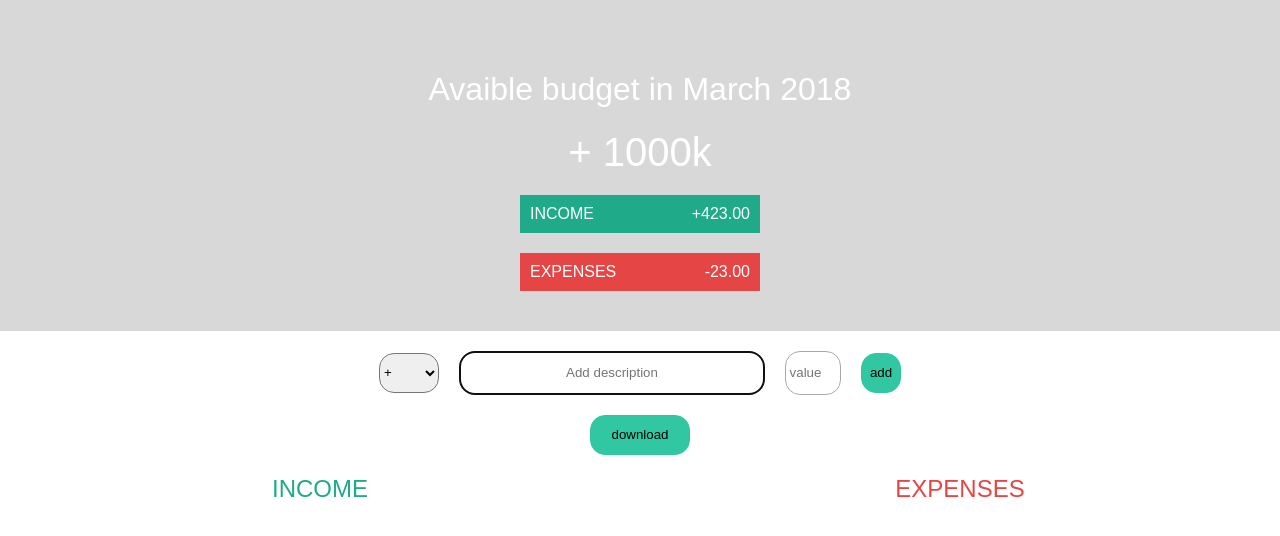
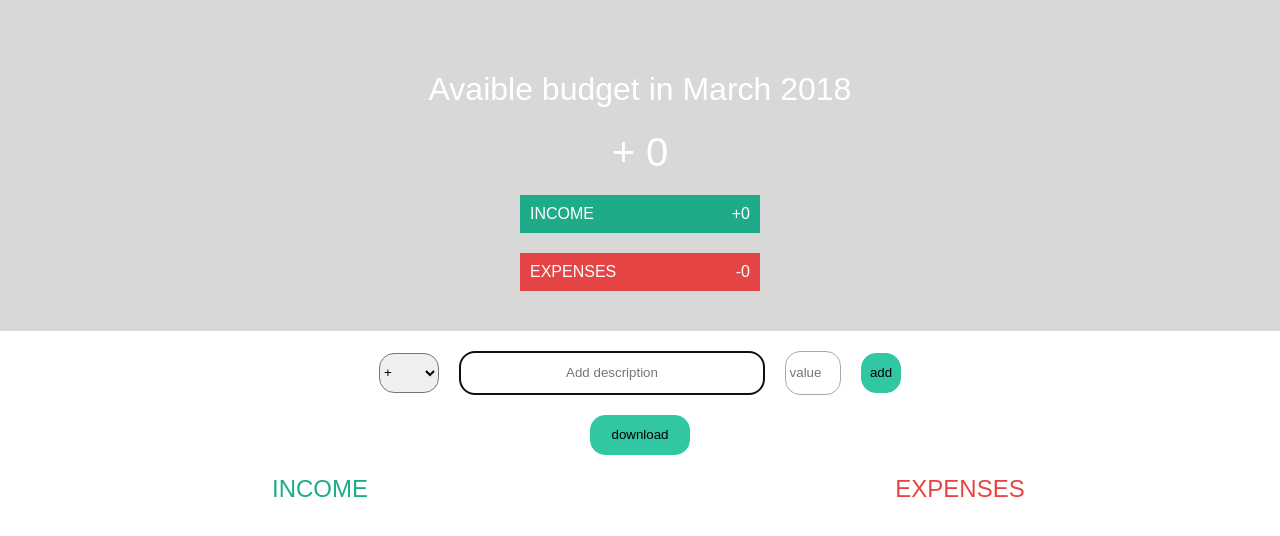
Before and after one commit to Neffff/YourBudget, a React (Create React App) app: page / in a window 1280 px wide. Shown: the top 536 px of the page. Built offline with nearby package versions, Linux system fonts and the light colour scheme.

Commit message:
added income and expenses labels - need fix

```diff
--- a/src/App.js
+++ b/src/App.js
@@ -15,41 +15,77 @@ class App extends Component {
         type: '+',
         description: '',
         value: ''
+      },
+      incomeSum: 0,
+      expensesSum: 0,
+      allSum: 0
     }
   }
+  componentDidUpdate(prevProps, prevState) {
+    if (prevState.incomeItems !== this.state.incomeItems) {
+      this.setState({
+        incomeSum: this
+          .state
+          .incomeItems
+          .reduce((aku, cur) => aku + parseInt(cur[2], 10), 0),
+          allSum: this.state.incomeSum - this.state.expensesSum
+      })
+      // this.setState({ allSum: this.state.incomeSum - this.state.expensesSum })
+    } else if (prevState.expensesItems !== this.state.expensesItems) {
+      this.setState({
+        expensesSum: this
+          .state
+          .expensesItems
+          .reduce((aku, cur) => aku + parseInt(cur[2], 10), 0)
+      }),
+      this.setState({ allSum: parseInt(this.state.incomeSum, 10) - parseInt(this.state.expensesSum, 10) })
     }
-
+  }
   handleInputChange = event => {
-    this.setState({currentInputsValues: {...this.state.currentInputsValues, [event.target.name]: event.target.value}});
+    this.setState({
+      currentInputsValues: {
+        ...this.state.currentInputsValues,
+        [event.target.name]: event.target.value
+      }
+    });
   };
 
   handleSubmit = (e) => {
     e.preventDefault();
-    (this.state.currentInputsValues.type === '+') ? this.setState({
+    (this.state.currentInputsValues.type === '+')
+      ? this.setState({
         incomeItems: [
           ...this.state.incomeItems,
           [this.state.currentInputsValues.type, this.state.currentInputsValues.description, this.state.currentInputsValues.value]
         ]
-    }) : this.setState({
+      })
+      : this.setState({
         expensesItems: [
           ...this.state.expensesItems,
           [this.state.currentInputsValues.type, this.state.currentInputsValues.description, this.state.currentInputsValues.value]
         ]
       });
-    this.setState({currentInputsValues: { type: '+', description: '', value: ''}})
+    this.setState({
+      currentInputsValues: {
+        type: '+',
+        description: '',
+        value: ''
+      }
+    });
   }
 
   render() {
-    const { currentInputsValues, incomeItems, expensesItems } = this.state;
+    const {currentInputsValues, incomeItems, expensesItems, expensesSum, incomeSum, allSum} = this.state;
     return (
       <div className="App">
-        <Header/>
+        <Header expensesSum={expensesSum} incomeSum={incomeSum} allSum={allSum}/>
         <MainInputs
           descInputValue={currentInputsValues.description}
           typeInputValue={currentInputsValues.type}
           valInputValue={currentInputsValues.value}
           handleSubmit={this.handleSubmit}
-          handleInputChange={this.handleInputChange}/>
+          handleInputChange={this.handleInputChange}
+          data={incomeItems.concat(expensesItems)}/>
         <div className="App__lists">
           <IncomeList incomeItems={incomeItems}/>
           <ExpensesList expensesItems={expensesItems}/>
--- a/src/components/ExpensesList.js
+++ b/src/components/ExpensesList.js
@@ -8,9 +8,6 @@ class ExpensesList extends Component {
         <h2 className="expensesList__name">EXPENSES</h2>
         <ul className="expensesList__list">
         {this.props.expensesItems.map((item, key) => <li key={key}><span>{item[1]}</span><span>- {parseInt(item[2], 10).toLocaleString('de-DE')}</span></li>)}
-        {
-          console.log(this.props.expensesItems)
-        }
             </ul>
       </div>
     );
--- a/src/components/Header.js
+++ b/src/components/Header.js
@@ -13,10 +13,10 @@ class Header extends Component {
             <div className="header">
                 <div className="header__title">
                     <h1 className="header__title--month">Avaible budget in {MONTH_NAMES[new Date().getMonth()]} {new Date().getFullYear()}</h1>
-                    <span className="header__title--value">+ 1000k</span>
+                    <span className="header__title--value">+ {this.props.allSum}</span>
                 </div>
-                <HeaderIncome/>
-                <HeaderExpenses/>
+                <HeaderIncome incomeSum={this.props.incomeSum}/>
+                <HeaderExpenses expensesSum={this.props.expensesSum}/>
             </div>
         );
     }
--- a/src/components/HeaderExpenses.js
+++ b/src/components/HeaderExpenses.js
@@ -5,7 +5,7 @@ class HeaderExpenses extends Component {
     render() {
         return (
             <div className="header__expenses">
-                <span>EXPENSES</span><span>-23.00</span>
+                <span>EXPENSES</span><span>-{parseInt(this.props.expensesSum, 10).toLocaleString('de-DE')}</span>
             </div>
         );
     }
--- a/src/components/HeaderIncome.js
+++ b/src/components/HeaderIncome.js
@@ -5,7 +5,8 @@ class HeaderIncome extends Component {
     render() {
         return (
             <div className="header__income">
-                <span className="header__income--name">INCOME</span><span className="header__income--value">+423.00</span>
+                <span className="header__income--name">INCOME</span>
+                <span className="header__income--value">+{parseInt(this.props.incomeSum, 10).toLocaleString('de-DE')}</span>
             </div>
         );
     }
--- a/src/components/MainInputs.js
+++ b/src/components/MainInputs.js
@@ -1,10 +1,11 @@
 import React, {Component} from 'react';
+import {CSVLink} from 'react-csv';
 import '../styles/MainInputs.css';
 
 class MainInputs extends Component {
 
     render() {
-        const { descInputValue, typeInputValue, valInputValue, handleInputChange, handleSubmit } = this.props;
+        const { descInputValue, typeInputValue, valInputValue, handleInputChange, handleSubmit, data } = this.props;
         return (
             <div>
             <form className="mainInputs" onSubmit={this.handleSubmit}>
@@ -37,7 +38,8 @@ class MainInputs extends Component {
                 className="mainInputs__addbtn">add</button>
 
             </form>
-            <button className="mainInputs__downloadbtn">download</button>
+            <CSVLink data={data} ><button className="mainInputs__downloadbtn">download</button></CSVLink>
+
             </div>
         );
     }
```
Lines whose indentation alone changed are shown as unchanged.
